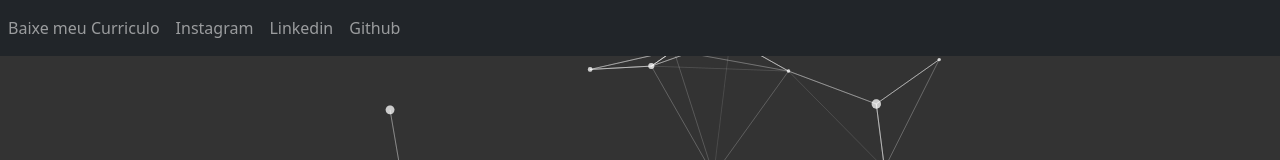
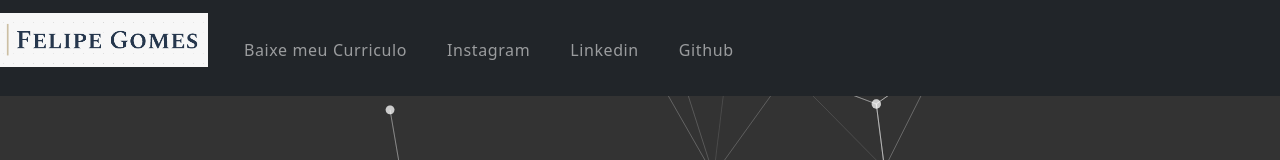
Before and after one commit to Felipe-Gs/Portifolio-Pessoal, a React (Create React App) app: page / in a window 1280 px wide. Shown: the top 160 px of the page. Built offline with nearby package versions, Linux system fonts and the light colour scheme.

Commit message:
atualização

```diff
--- a/src/App.css
+++ b/src/App.css
@@ -1,3 +1,10 @@
+:root{
+  --primary-white: #fff;
+  --primary-orange: #f9ab00 ;
+  --primary-dark: rgba(255, 255, 255, 0)
+}
+
+
 
 .App{
   box-sizing: border-box;
@@ -47,9 +54,7 @@
     border-right-color: transparent
   }
 }
-.typing-animation{
-  animation: blinckCursor 500ms infinite normal, typing 2.3s 1.2s normal;
-}
+
 @keyframes typing{
   from{
     width: 20em;
@@ -67,9 +72,7 @@
         border-right-color: transparent
       }
     }
-    .typing-animation{
-      animation: blinckCursor 500ms infinite normal, typing 2s 1s normal;
-    }
+
     @keyframes typing{
       from{
         width: 2em;
@@ -99,5 +102,55 @@
 }
 
 .Dados{
-  z-index: 10;
+  z-index: 90;
 }
+
+
+body{
+  font-family: "Roboto Condesed" sans-serif;
+}
+
+/*==================================== NavBar =======================================*/
+nav{
+  z-index: 2;
+}
+
+
+.logo{
+  width: 13rem;
+}
+
+
+nav a.nav-link{
+  font-weight: 500;
+  letter-spacing: 0.0375rem;
+  cursor: pointer;
+}
+
+
+
+.navbar-nav > li > a{
+  margin-right: 0.75rem;
+  margin-left: 0.75rem;
+  border-top: 0.1875rem solid var(--primary-dark);
+}
+
+.navbar-brand{
+  max-width: 17.25rem;
+  padding: 2 !important;
+  height: 5rem !important;
+}
+
+@media(max-width: 768px){
+  .navbar-brand{
+    width: 7rem;
+  }
+}
+
+.navbar-nav > li > a.active, .navbar-nav > li > a.active:focus{
+  border-top: 0.1875rem solid var(--primary-orange);
+}
+
+.navbar-nav > li > a:hover{
+  border-top: 0.1875rem solid var(--primary-white);
+}
--- a/src/componentes/Dados.js
+++ b/src/componentes/Dados.js
@@ -1,11 +1,13 @@
 import React from 'react'
 import '../App.css'
+import logo from '../logo_felipe.png';
 
 export default function Dados(){
     return(
         <section  className='Dados'>
-                    <nav  class="navbar  navbar-expand-lg navbar-dark bg-dark">
-            <button class="navbar-toggler" type="button" data-toggle="collapse" data-target="#navbarNav" aria-controls="navbarNav" aria-expanded="false" aria-label="Toggle navigation">
+            <nav  class="navbar navbar-expand-lg navbar-dark bg-dark">
+            <a className="navbar-brand" href="#"><img className='logo' src={logo} alt="logo..."/></a>
+            <button style={{zIndex:2}} class="navbar-toggler" type="button" data-toggle="collapse" data-target="#navbarNav" aria-controls="navbarNav" aria-expanded="False" aria-label="Toggle navigation">
             <span class="navbar-toggler-icon"></span>
             </button>
             <div style ={{zIndex:2}} class="collapse navbar-collapse" id="navbarNav">
```
Also changed, not shown: src/componentes/logo_felipe.png (added).
